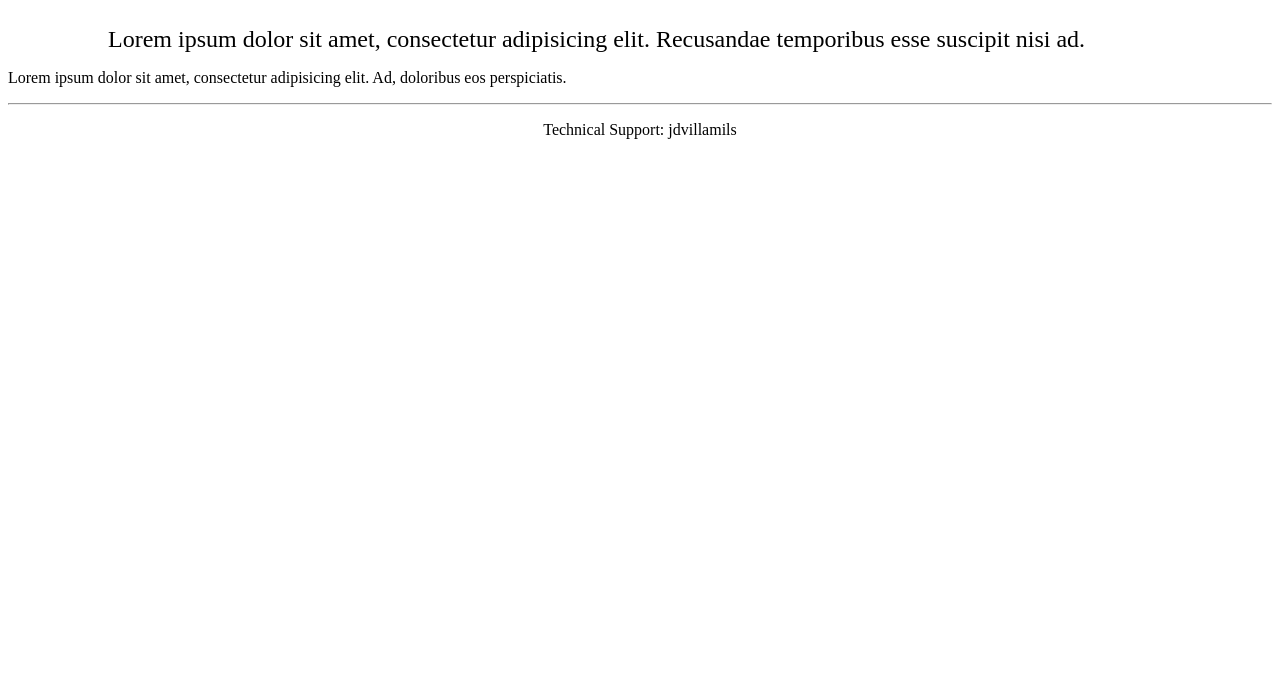
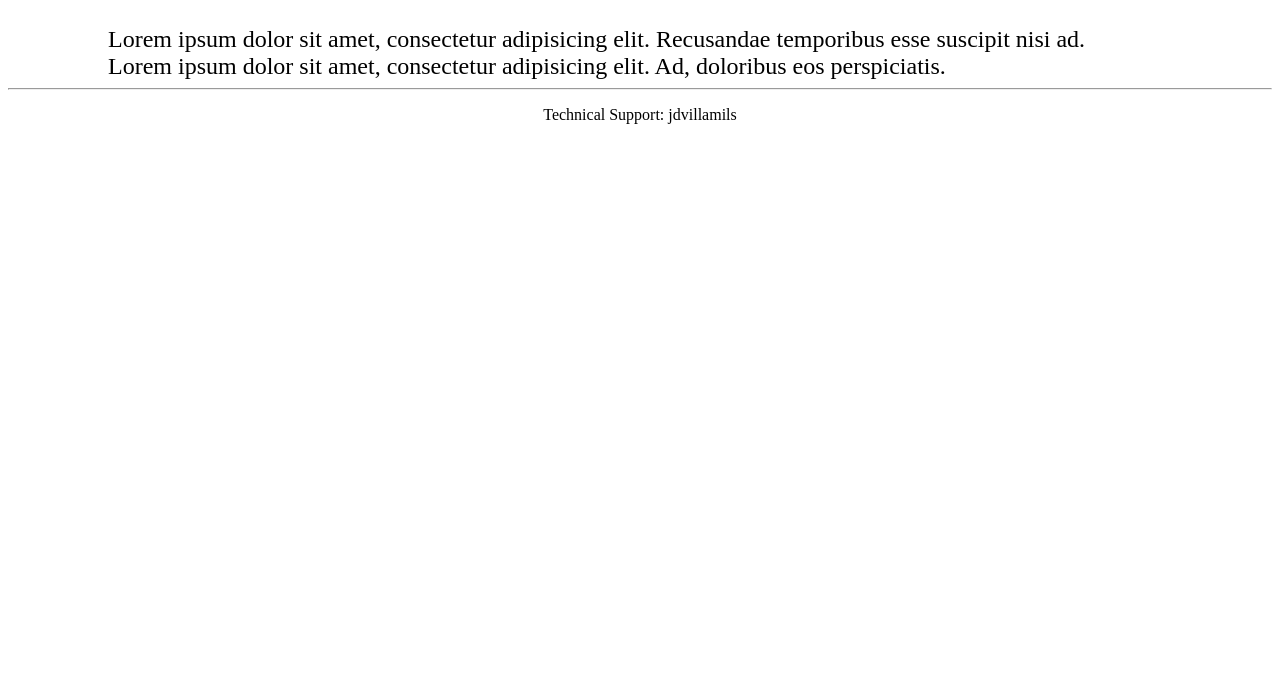
Before and after one commit to jdvillamils/First-wd, a plain HTML site: page site/structure-after.html in a window 1280 px wide. Shown: the part 123-800 px from the top of the page. Drawn offline with Linux system fonts and the light colour scheme.

```diff
--- a/site/structure-after.html
+++ b/site/structure-after.html
@@ -6,7 +6,7 @@
   <body>
     <h1 style="color: blue; font-size: 60px; text-align: center;">HTML is Structure Only</h1>
     <p style="margin: 0 100px 0 100px; font-size: 1.5em;">Lorem ipsum dolor sit amet, consectetur adipisicing elit. Recusandae temporibus esse suscipit nisi ad.</p>
-    <p>Lorem ipsum dolor sit amet, consectetur adipisicing elit. Ad, doloribus eos perspiciatis.</p>
+    <p style="margin: 0 100px 0 100px; font-size: 1.5em;">Lorem ipsum dolor sit amet, consectetur adipisicing elit. Ad, doloribus eos perspiciatis.</p>
     <footer>
       <hr>
       <p style="text-align: center;"
```
